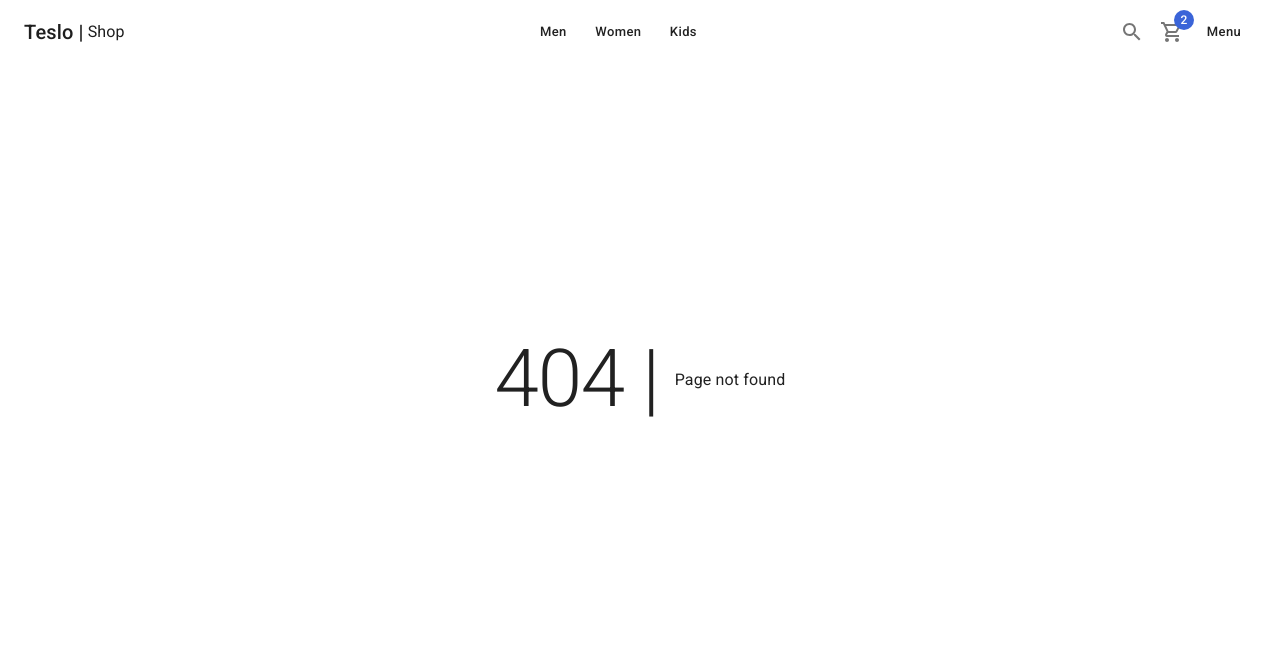
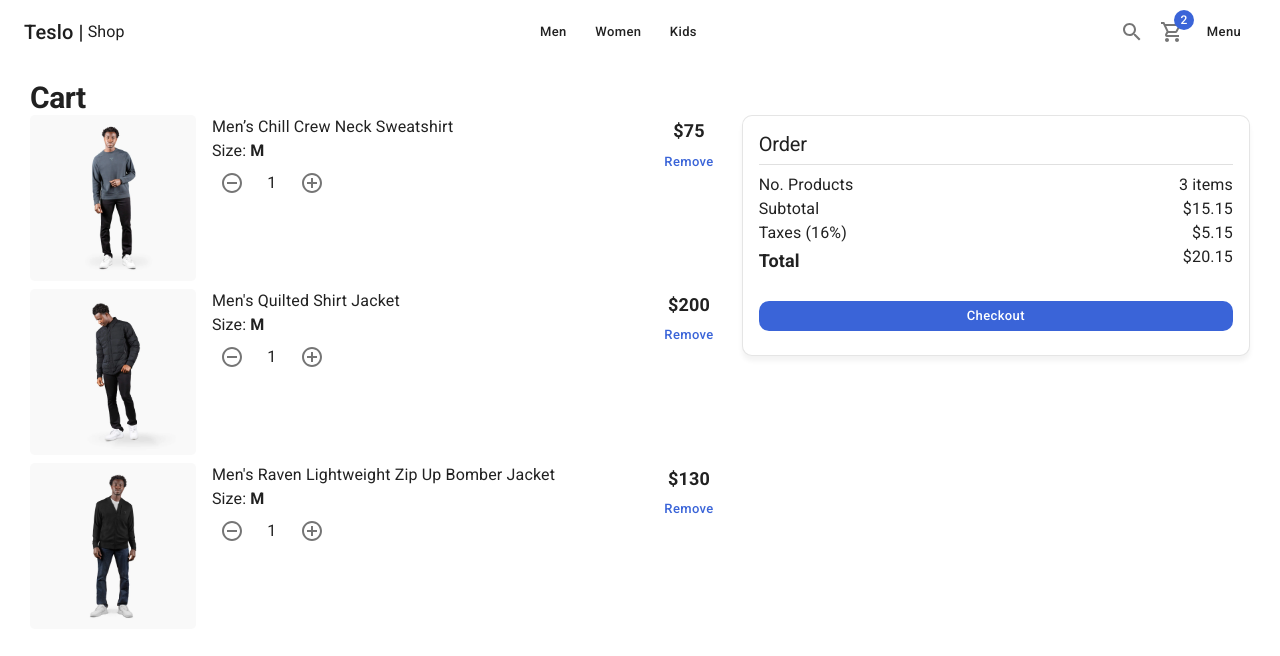
Before and after one commit to luix30182/teslo-shop, a Next.js app: page /cart in a window 1280 px wide. Before the commit this address had no page. Shown: the top 656 px of the page. Built offline with nearby package versions, Linux system fonts and the light colour scheme.

Commit message:
Added cart detail page

```diff
--- /dev/null
+++ b/components/cart/CartList.tsx
@@ -0,0 +1,71 @@
+import {
+  Box,
+  Button,
+  CardActionArea,
+  CardMedia,
+  Grid,
+  Link,
+  Typography
+} from '@mui/material';
+import { initialData } from '../../database/products';
+import NextLink from 'next/link';
+import { ItemCounter } from '../ui/ItemCounter';
+import { FC } from 'react';
+
+const productsInCart = [
+  initialData.products[0],
+  initialData.products[1],
+  initialData.products[2]
+];
+
+interface Props {
+  editable?: boolean;
+}
+
+export const CartList: FC<Props> = ({ editable = false }) => {
+  return (
+    <>
+      {productsInCart.map(product => (
+        <Grid container spacing={2} sx={{ mb: 1 }} key={product.slug}>
+          <Grid item xs={3}>
+            <NextLink href="/product/slug" passHref>
+              <Link>
+                <CardActionArea>
+                  <CardMedia
+                    image={`products/${product.images[0]}`}
+                    component="img"
+                    sx={{ borderRadius: '5px' }}
+                  />
+                </CardActionArea>
+              </Link>
+            </NextLink>
+          </Grid>
+          <Grid item xs={7}>
+            <Box display="flex" flexDirection="column">
+              <Typography variant="body1">{product.title}</Typography>
+              <Typography variant="body1">
+                Size: <strong>M</strong>
+              </Typography>
+
+              {editable ? <ItemCounter /> : <Typography>3 Items</Typography>}
+            </Box>
+          </Grid>
+          <Grid
+            item
+            xs={2}
+            display="flex"
+            alignItems="center"
+            flexDirection="column"
+          >
+            <Typography variant="subtitle1">${product.price}</Typography>
+            {editable && (
+              <Button variant="text" color="secondary">
+                Remove
+              </Button>
+            )}
+          </Grid>
+        </Grid>
+      ))}
+    </>
+  );
+};
--- /dev/null
+++ b/components/cart/OrderSummary.tsx
@@ -0,0 +1,32 @@
+import { Grid, Typography } from '@mui/material';
+
+export const OrderSummary = () => {
+  return (
+    <Grid container>
+      <Grid item xs={6}>
+        <Typography>No. Products</Typography>
+      </Grid>
+      <Grid item xs={6} display="flex" justifyContent="end">
+        <Typography>3 items</Typography>
+      </Grid>
+      <Grid item xs={6} display="flex">
+        <Typography>Subtotal</Typography>
+      </Grid>
+      <Grid item xs={6} display="flex" justifyContent="end">
+        <Typography>${'15.15'}</Typography>
+      </Grid>
+      <Grid item xs={6} display="flex">
+        <Typography>Taxes (16%)</Typography>
+      </Grid>
+      <Grid item xs={6} display="flex" justifyContent="end">
+        <Typography>${'5.15'}</Typography>
+      </Grid>
+      <Grid item xs={6} display="flex">
+        <Typography variant="subtitle1">Total</Typography>
+      </Grid>
+      <Grid item xs={6} display="flex" justifyContent="end">
+        <Typography>${'20.15'}</Typography>
+      </Grid>
+    </Grid>
+  );
+};
--- /dev/null
+++ b/components/cart/index.ts
@@ -0,0 +1,2 @@
+export * from './CartList';
+export * from './OrderSummary';
--- /dev/null
+++ b/pages/cart/index.tsx
@@ -0,0 +1,43 @@
+import { ShopLayout } from '../../components/layouts/ShopLayout';
+import {
+  Box,
+  Button,
+  Card,
+  CardContent,
+  Divider,
+  Grid,
+  Typography
+} from '@mui/material';
+import { CartList, OrderSummary } from '../../components/cart';
+
+const CartPage = () => {
+  return (
+    <ShopLayout title="cart - 3" pageDescription="Shop cart page">
+      <Typography variant="h1" component="h1">
+        Cart
+      </Typography>
+
+      <Grid container>
+        <Grid item xs={12} sm={7}>
+          <CartList editable />
+        </Grid>
+        <Grid item xs={12} sm={5}>
+          <Card className="summary-card">
+            <CardContent>
+              <Typography variant="h2">Order</Typography>
+              <Divider sx={{ my: 1 }} />
+              <OrderSummary />
+              <Box sx={{ mt: 3 }}>
+                <Button color="secondary" className="circular-btn" fullWidth>
+                  Checkout
+                </Button>
+              </Box>
+            </CardContent>
+          </Card>
+        </Grid>
+      </Grid>
+    </ShopLayout>
+  );
+};
+
+export default CartPage;
```
